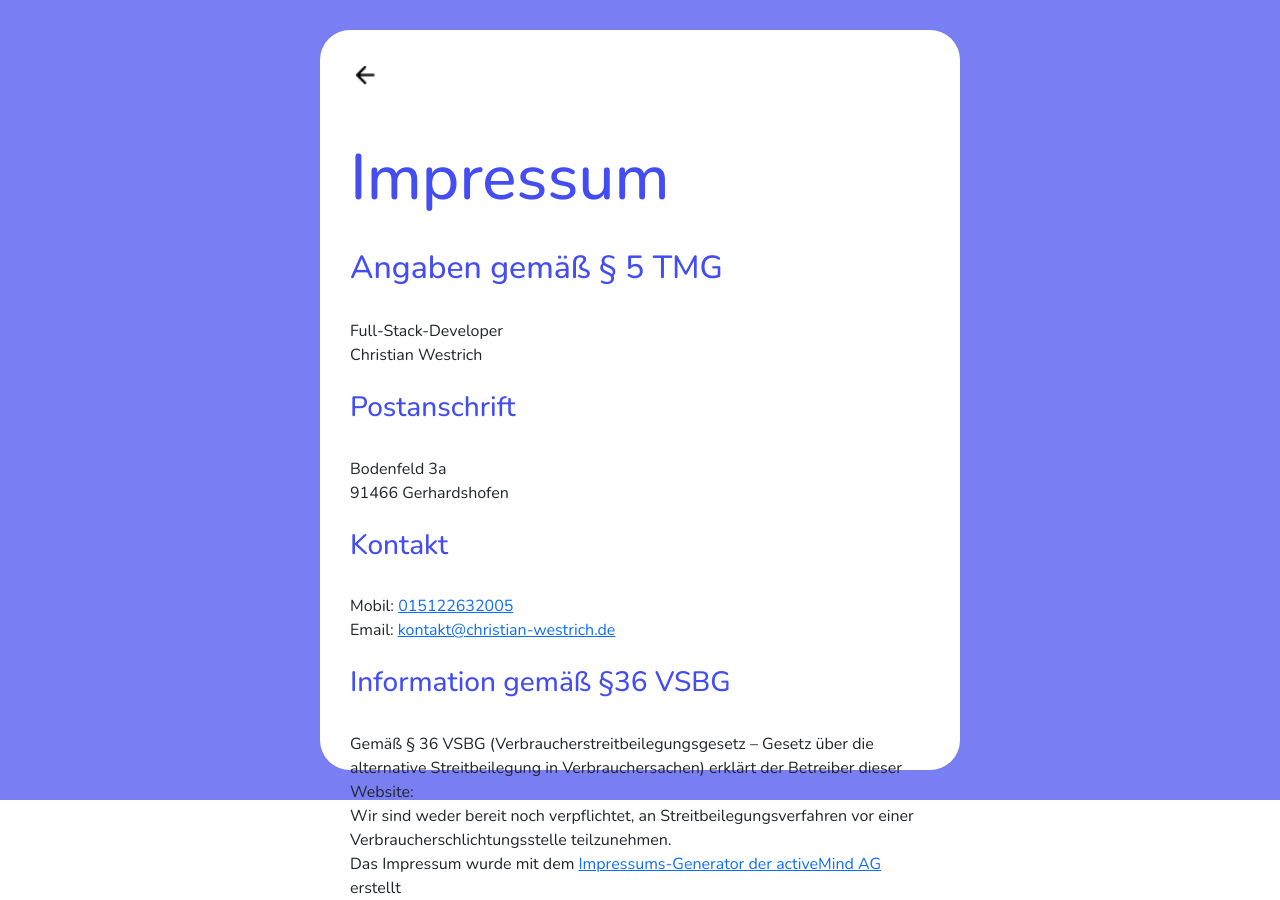
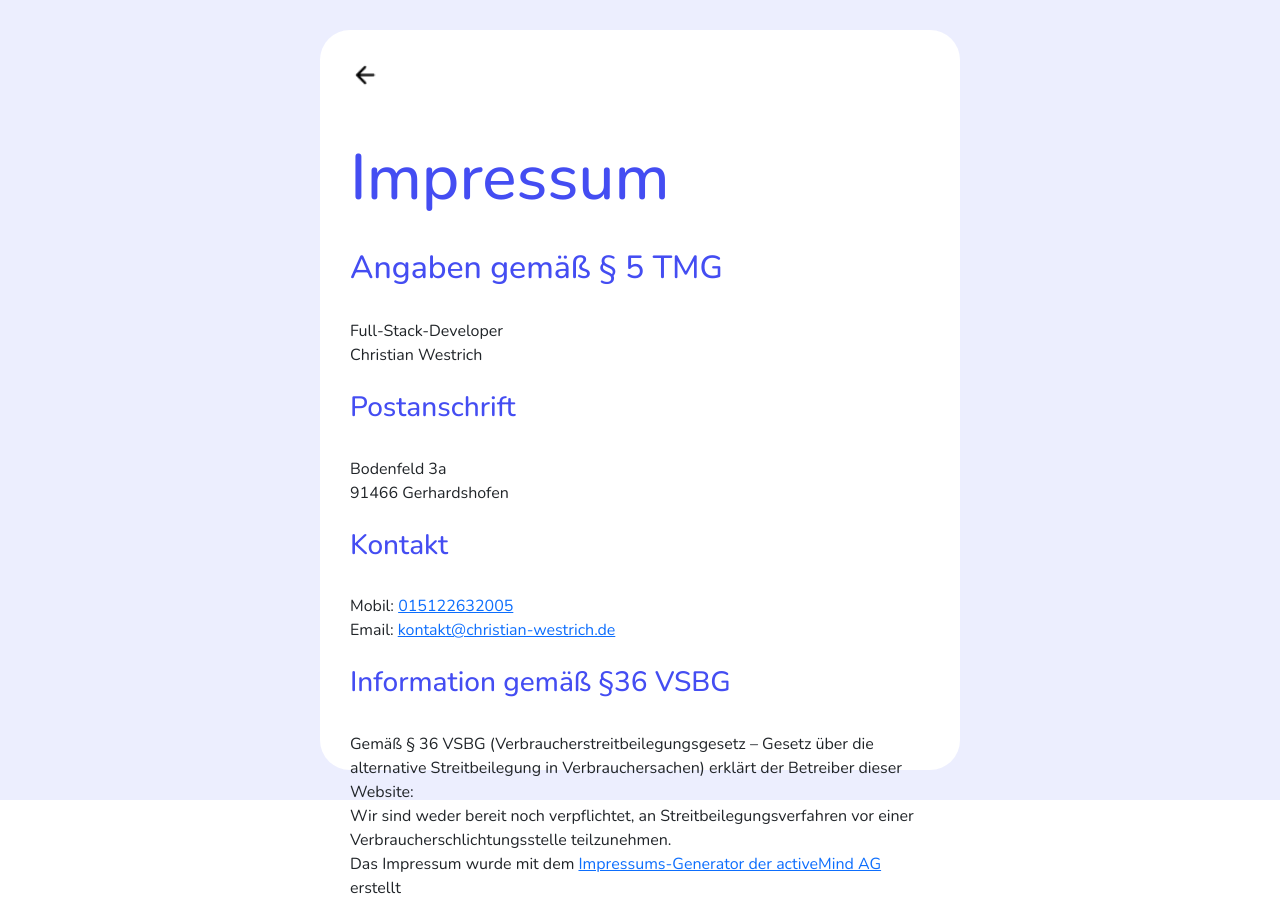
Before and after one commit to Raifiki/DABubble, an Angular app: page /imprint in a window 1280 px wide. Built offline with nearby package versions, Linux system fonts and the light colour scheme.

Commit message:
updated login

```diff
--- a/src/app/assets/imprint/imprint.component.html
+++ /dev/null
@@ -1 +0,0 @@
-<p>imprint works!</p>
--- a/src/app/imprint/imprint.component.scss
+++ b/src/app/imprint/imprint.component.scss
@@ -1,5 +1,5 @@
 .main-content {
-  background-color: #797ef3;
+  background-color: #eceefe;
   font-family: "Nunito";
   display: flex;
   justify-content: center;
--- a/src/app/privacy-policy/privacy-policy.component.scss
+++ b/src/app/privacy-policy/privacy-policy.component.scss
@@ -1,5 +1,5 @@
 .main-content {
-  background-color: #797ef3;
+  background-color: #eceefe;
   font-family: "Nunito";
   display: flex;
   justify-content: center;
```
Also changed, not shown: src/app/assets/imprint/imprint.component.ts (deleted, +0 -12 lines), src/app/assets/imprint/imprint.component.scss (deleted), 1 other file (tests, documents, lock files or other folders).
